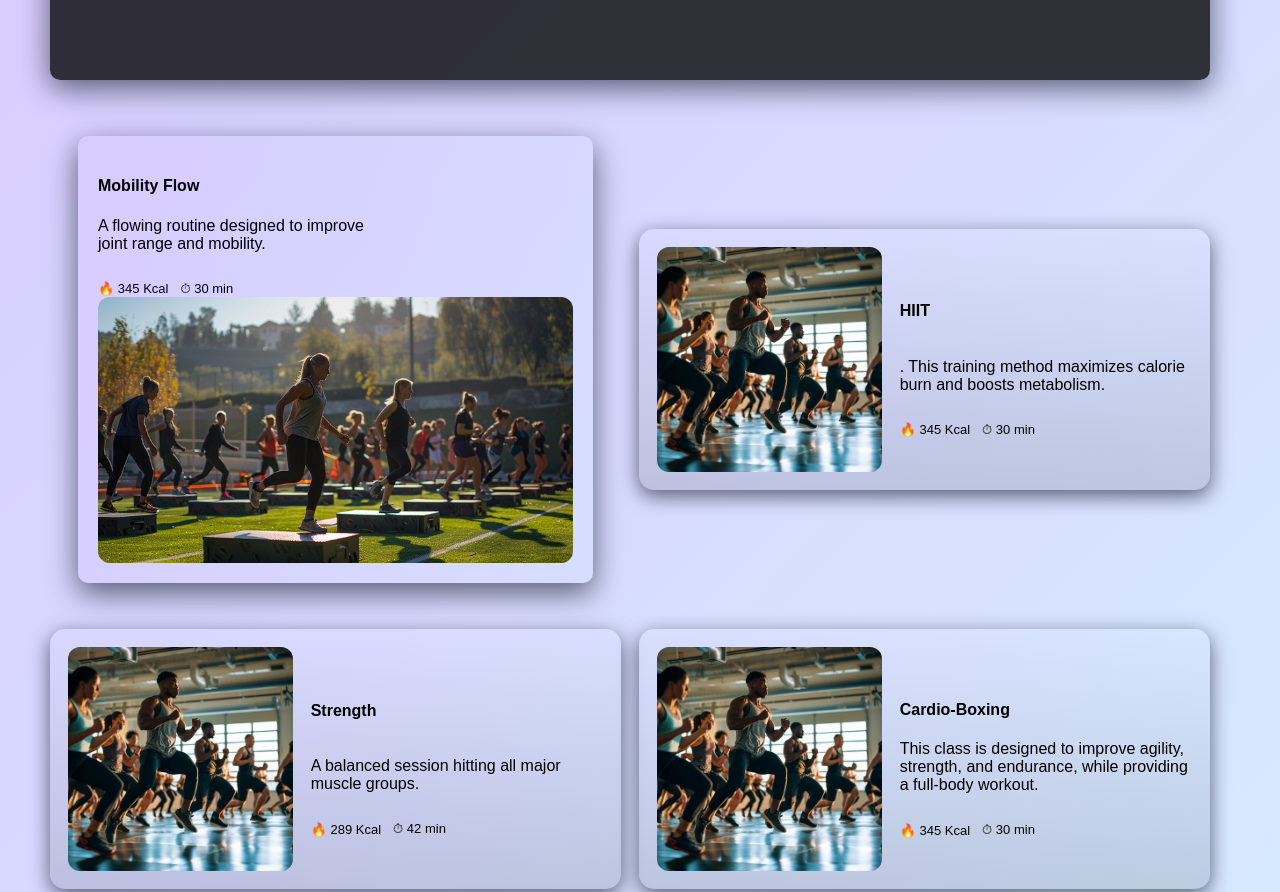
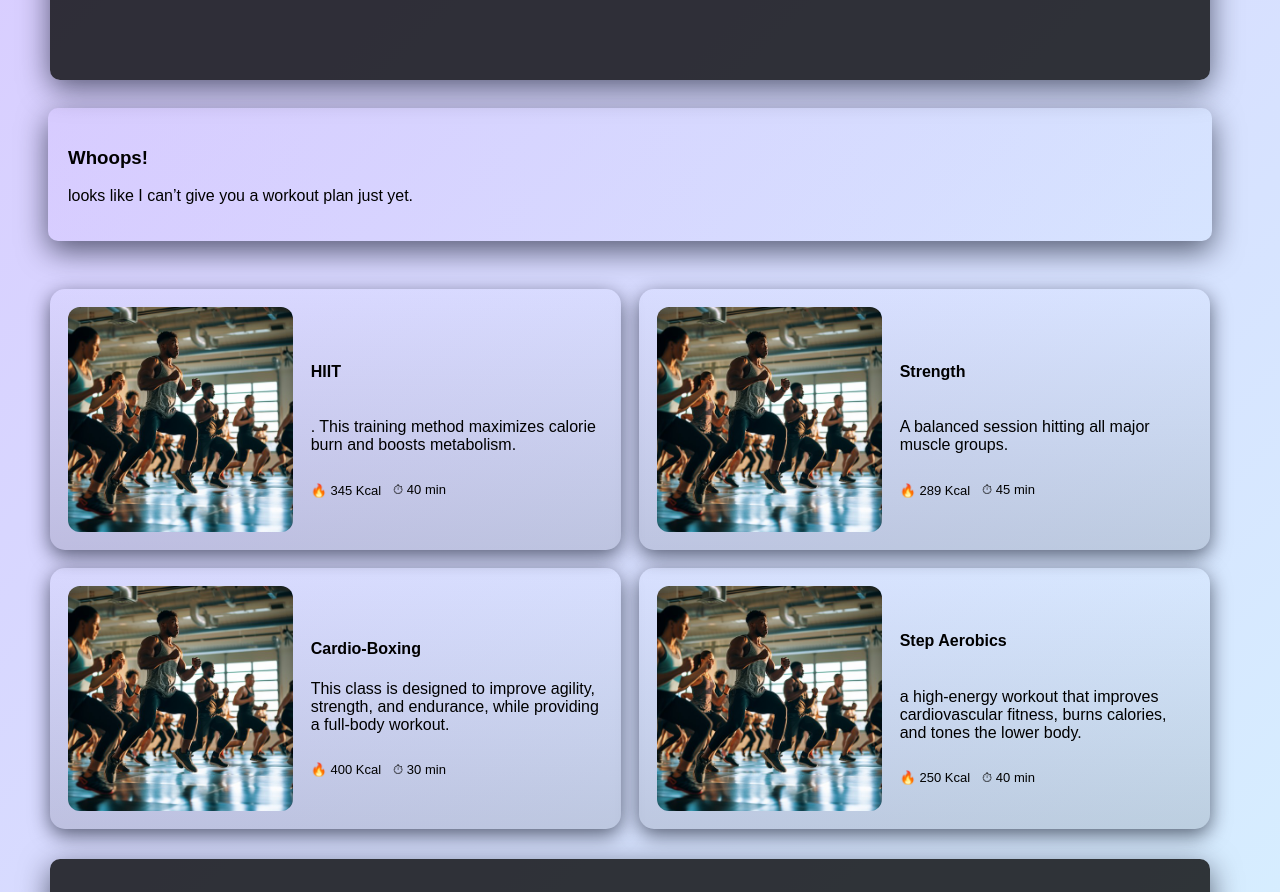
Before and after one commit to blazeblaire/Blazefit6.0, a plain HTML site: page index.html in a window 1280 px wide. Shown: the part 380-1272 px from the top of the page. Drawn offline with Linux system fonts and the light colour scheme; a web font is replaced by a local one.

Commit message:
made workout-plan a separate container. Styled it to accommodate javascript rendered plans

```diff
--- a/index.html
+++ b/index.html
@@ -22,7 +22,7 @@
                     Good to see you! <br>
                     As always, every session counts.
                     Whether you’re fired up, tired
-                    out, <br> or somewhere in between, there’s always a way to make today’s session work for you.
+                    out, <br> or somewhere in between, there’s always a way to make today’s session worth it.
                     <br><br>
                     Now, let’s check in with you: how are you feeling today? <br>
 
@@ -44,23 +44,18 @@
         </div>
 
         <main class="container">
-            <div class="workouts">
+            <div class="workout-plan">
                 <!-- Rendered workout plans depending on mood -->
-                <div class="workout-plan">
                 <div class="suggested">
                     <div>
-                            <h4>Mobility Flow</h4>
-                            <p>A flowing routine designed to improve <br>
-                                joint range and mobility. </p>
-                        </div>
-                        <div class="small">
-                            <div>🔥 345 Kcal</div>
-                            <div>⏱ 30 min</div>
+                        <h3>Whoops!</h3>
+                        <p>looks like I can’t give you a workout plan just yet. <br> </p>
                     </div>
                 </div>
-                    <img src="images/Step1.jpg" alt="" class="background">
+                <!-- <img src="images/Step1.jpg" alt="" class="background"> -->
             </div>
 
+            <div class="workouts">
                 <!-- Group classes -->
                 <div class="popular">
                     <img src="images/CD.jpg" alt="" class="background">
@@ -71,7 +66,7 @@
                         </div>
                         <div class="small">
                             <div>🔥 345 Kcal</div>
-                            <div>⏱ 30 min</div>
+                            <div>⏱ 40 min</div>
                         </div>
                     </div>
                 </div>
@@ -85,7 +80,7 @@
                         </div>
                         <div class="small">
                             <div>🔥 289 Kcal</div>
-                            <div>⏱ 42 min</div>
+                            <div>⏱ 45 min</div>
                         </div>
                     </div>
                 </div>
@@ -102,7 +97,7 @@
                             </p>
                         </div>
                         <div class="small">
-                            <div>🔥 345 Kcal</div>
+                            <div>🔥 400 Kcal</div>
                             <div>⏱ 30 min</div>
                         </div>
                     </div>
@@ -118,8 +113,8 @@
                                 body.</p>
                         </div>
                         <div class="small">
-                            <div>🔥 289 Kcal</div>
-                            <div>⏱ 42 min</div>
+                            <div>🔥 250 Kcal</div>
+                            <div>⏱ 40 min</div>
                         </div>
                     </div>
                 </div>
```
Lines whose indentation alone changed are shown as unchanged.
